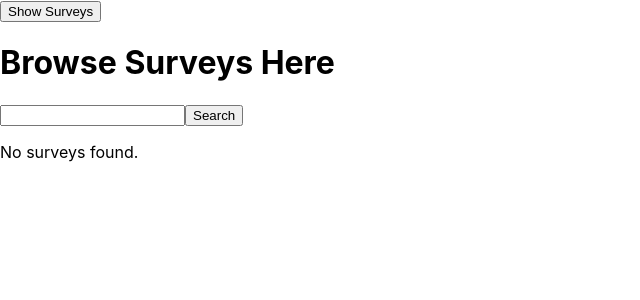
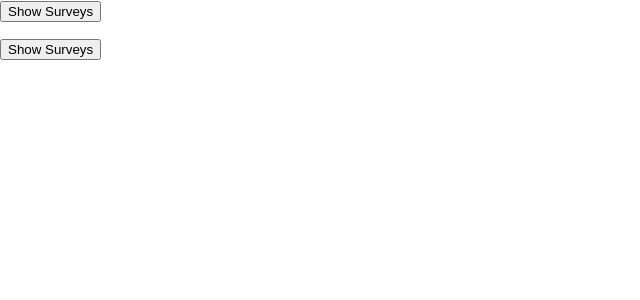
Before and after one commit to brandonsussman/MERN, a React (Create React App) app in the folder Survey/client/: page /user in a window 1280 px wide. Shown: the top 300 px of the page, without its empty margins (0-640 px from the left). Built offline with nearby package versions, Linux system fonts and the light colour scheme.

Commit message:
user page touch ups

```diff
--- a/Survey/client/src/Components/AnsweredSurveys.js
+++ b/Survey/client/src/Components/AnsweredSurveys.js
@@ -1,35 +1,36 @@
-import { useState } from "react";
+import { useState,useEffect } from "react";
 import { useNavigate } from 'react-router-dom';
 import Cookies from 'js-cookie';
 import axios from 'axios';
+
 const SearchBar = () => {
   const token = Cookies.get('token');
   const [search, setSearch] = useState("");
   const [data, setData] = useState([]);
+  const [showSearch, setShowSearch] = useState(false);
   const navigate = useNavigate();
 
   const handleSubmit = (event) => {
     event.preventDefault();
 
     try {
-
       axios.get('http://localhost:8000/questionnairesAnswered', {
           params: {
             search: search
-          }, headers:{
+          },
+          headers: {
             authorization: token
           }
         })
-        .then((response) =>{
+        .then((response) => {
           console.log(response);
-          setData(response.data)})
-
+          setData(response.data);
+        })
         .catch(error => {
           console.error(error);
         });
-    }
-    catch(error){
-
+    } catch(error) {
+      console.error(error);
     }
   };
 
@@ -40,9 +41,22 @@ const SearchBar = () => {
     });
   };
 
+  const handleToggleSearch = () => {
+    setShowSearch(prevState => !prevState);
+    setSearch("");
+    setData([]);
+  };
+
+  useEffect(() => {
+    if (showSearch) {
+      handleSubmit({ preventDefault: () => {} });
+    }
+  }, [showSearch]);
+
   return (
     <div>
-      <h1>Browse Surveys Here</h1>
+      {showSearch ? (
+        <div>
           <form onSubmit={handleSubmit}>
             <input
               type="text"
@@ -52,7 +66,13 @@ const SearchBar = () => {
             />
             <button type="submit">Search</button>
           </form>
-      {data.length > 0 ? (
+          <button onClick={handleToggleSearch}>Hide</button>
+        </div>
+      ) : (
+        <button onClick={handleToggleSearch}>Show Surveys</button>
+      )}
+
+      {data.length > 0 && (
         <ul>
           {data.map((survey) => (
             <li key={survey._id} onClick={() => handleClick(survey._id)}>
@@ -60,10 +80,9 @@ const SearchBar = () => {
             </li>
           ))}
         </ul>
-      ) : (
-        <p>No surveys found.</p>
       )}
     </div>
   );
 };
+
 export default SearchBar;
```
Lines whose indentation alone changed are shown as unchanged.
